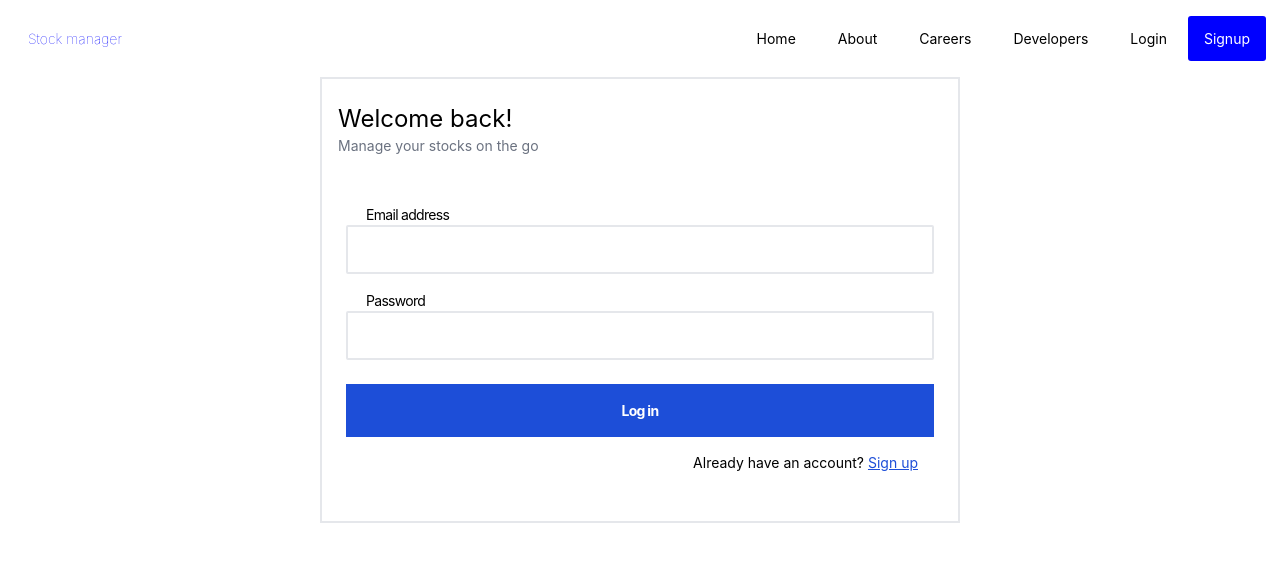
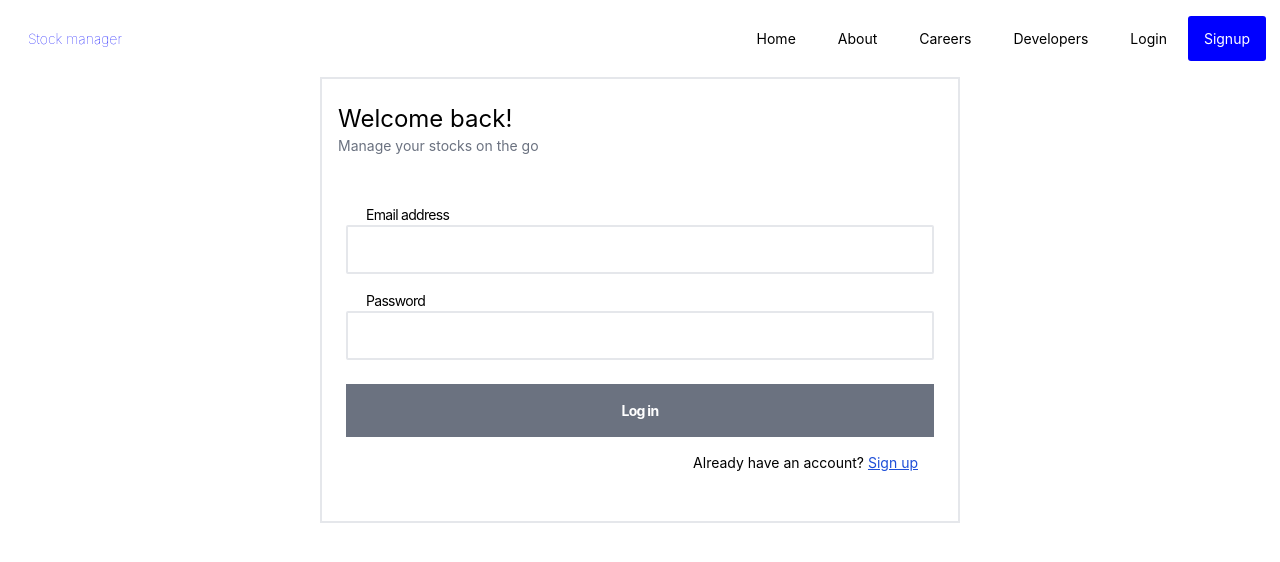
Before and after one commit to devteni/stock-manager, a React (Create React App) app in the folder client/: page /login in a window 1280 px wide. Shown: the top 562 px of the page. Built offline with nearby package versions, Linux system fonts and the light colour scheme.

Commit message:
[feat]: implemented form validation and handling

```diff
--- a/client/src/pages/Login.js
+++ b/client/src/pages/Login.js
@@ -1,9 +1,46 @@
 import { Link } from 'react-router-dom';
+import * as yup from 'yup';
+import { Form, Field, Formik } from 'formik';
+
+const LogInSchema = yup.object().shape({
+  email: yup.string().email().required('Email is required'),
+  password: yup
+    .string()
+    .required('Password is required')
+    .min(6, 'Password is too short - 6 chars minimum'),
+});
+
+const initialValues = {
+  email: '',
+  password: '',
+};
 
 const Login = () => {
+  const validBtn =
+    'text-white p-4 font-bold tracking-tighter bg-blue-700 w-full mt-6 outline-none appearance-none border-none focus:ring-4 focus:ring-gray-400';
+  const disabledBtn =
+    'text-white p-4 font-bold tracking-tighter bg-gray-500 w-full mt-6 outline-none appearance-none border-none focus:ring-4 focus:ring-gray-400';
+
   const handleSubmit = () => {
     return null;
   };
+  return (
+    <Formik
+      initialValues={initialValues}
+      validationSchema={LogInSchema}
+      onSubmit={handleSubmit}
+    >
+      {(formik) => {
+        let {
+          values,
+          handleChange,
+          handleBlur,
+          isValid,
+          dirty,
+          errors,
+          touched,
+        } = formik;
+
         return (
           <div>
             <div className="lg:w-1/2 lg:mx-auto mx-2 my-auto border-2 py-6 px-4 ">
@@ -14,7 +51,11 @@ const Login = () => {
                 </p>
 
                 <div className="md:flex-1 flex-auto flex-wrap mt-6">
-            <form onSubmit={handleSubmit} method="POST" className="p-2 w-auto">
+                  <Form
+                    onSubmit={handleSubmit}
+                    method="POST"
+                    className="p-2 w-auto"
+                  >
                     <div className="w-full mt-4">
                       <label
                         htmlFor="email"
@@ -22,13 +63,19 @@ const Login = () => {
                       >
                         Email address
                       </label>
-                <input
+                      <Field
                         id="email"
                         type="email"
                         name="email"
-                  className="text-white py-3 px-5 w-full border-solid border-2 rounded-sm rounded-sm outline-none appearance-none focus:ring-1 focus:border-blue-700"
+                        value={values.email}
+                        onChange={handleChange}
+                        onBlur={handleBlur}
+                        className="py-3 px-5 w-full border-solid border-2 rounded-sm rounded-sm outline-none appearance-none focus:ring-1 focus:border-blue-700"
                         required
                       />
+                      {errors.email && touched.email ? (
+                        <div className="text-rose-900">{errors.email}</div>
+                      ) : null}
                     </div>
                     <div className="w-full mt-4">
                       <label
@@ -37,17 +84,24 @@ const Login = () => {
                       >
                         Password
                       </label>
-                <input
+                      <Field
                         id="password"
                         type="password"
                         name="password"
-                  className="text-white py-3 px-5 w-full border-solid border-2 rounded-sm rounded-sm outline-none appearance-none focus:ring-1 focus:border-blue-700"
+                        value={values.password}
+                        onChange={handleChange}
+                        onBlur={handleBlur}
+                        className="py-3 px-5 w-full border-solid border-2 rounded-sm rounded-sm outline-none appearance-none focus:ring-1 focus:border-blue-700"
                         required
                       />
+                      {errors.password && touched.password ? (
+                        <div className="text-rose-900">{errors.password}</div>
+                      ) : null}
                     </div>
                     <button
                       type="submit"
-                className="text-white p-4 font-bold tracking-tighter bg-blue-700 w-full mt-6 outline-none appearance-none border-none focus:ring-4 focus:ring-gray-400"
+                      className={!(dirty && isValid) ? disabledBtn : validBtn}
+                      disabled={!(dirty && isValid)}
                     >
                       Log in
                     </button>
@@ -59,12 +113,15 @@ const Login = () => {
                         </Link>
                       </p>
                     </>
-            </form>
+                  </Form>
                 </div>
               </>
             </div>
           </div>
         );
+      }}
+    </Formik>
+  );
 };
 
 export default Login;
```
Lines whose indentation alone changed are shown as unchanged.
